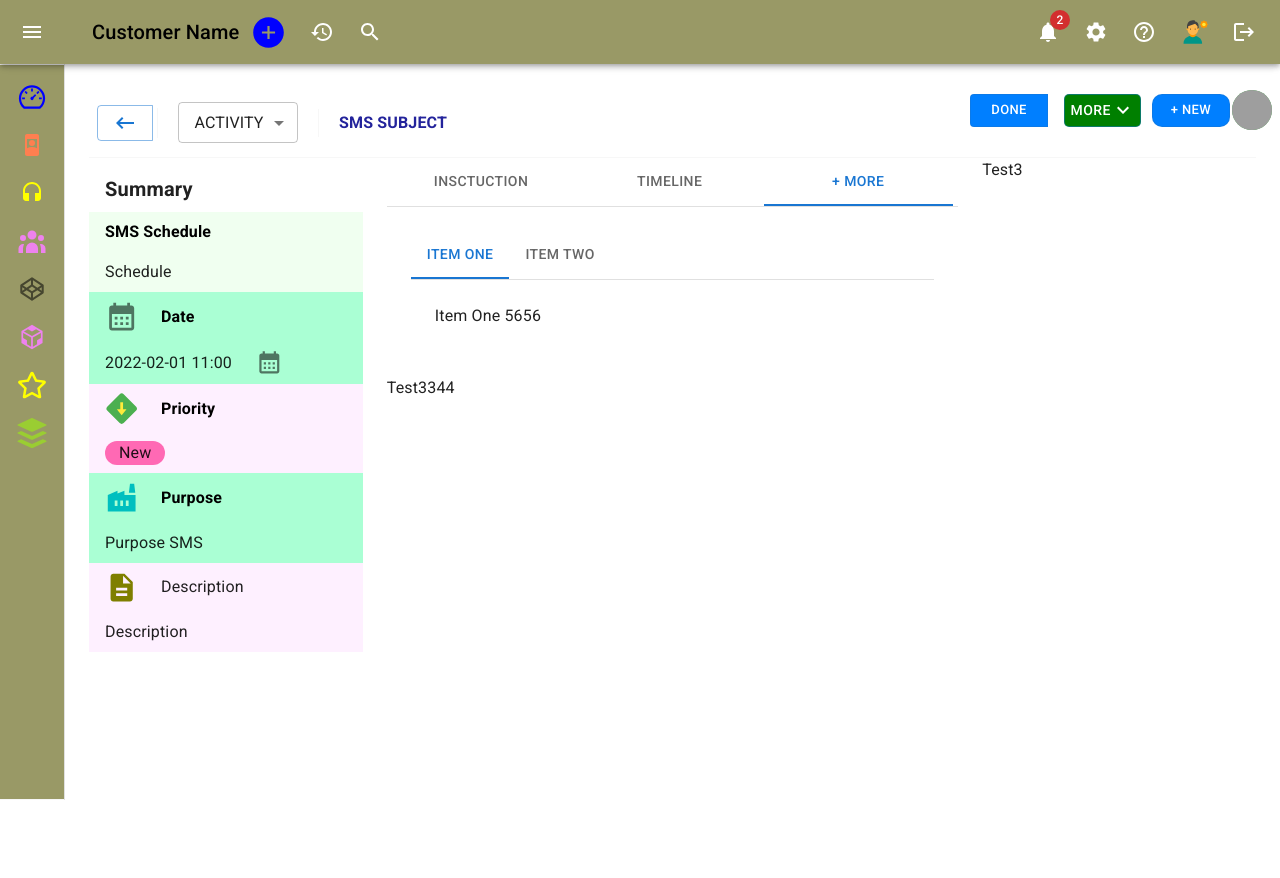
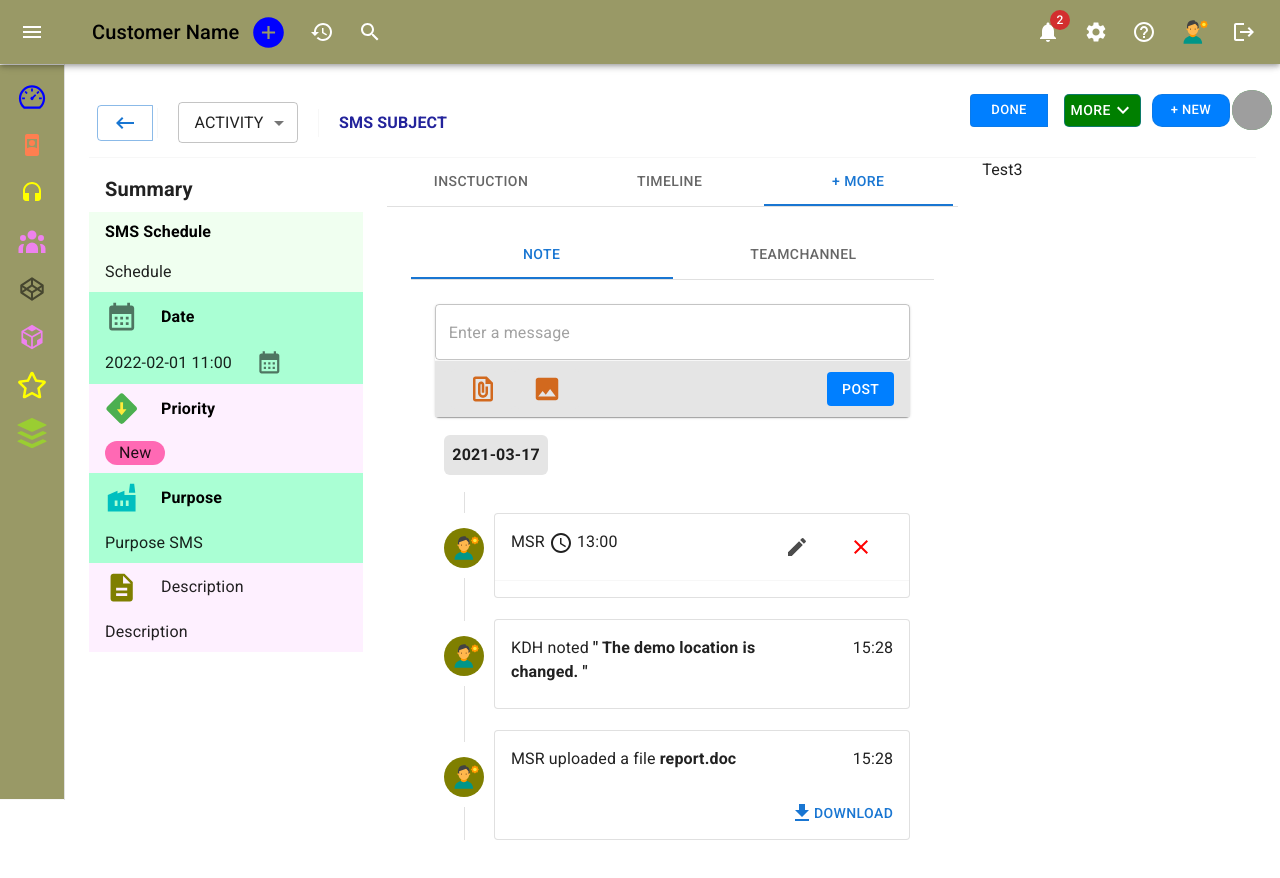
Before and after one commit to NgoThiLuu/mui-write-sms, a React (Create React App) app: page / in a window 1280 px wide. Both pictures are taken after a click on the tab "+ MORE". Shown: the top 878 px of the page. Before the commit the page ends 800 px from the top, so only its background shows below. Built offline with nearby package versions, Linux system fonts and the light colour scheme; grey boxes are pictures that could not be loaded.

Commit message:
write tab more- tab note- 23.11.22

```diff
--- a/src/pages/Style.css
+++ b/src/pages/Style.css
@@ -155,9 +155,10 @@ nav.sidebar{
 }
 
 .btn-back{
-    height: 70%  !important;
+    height: 75%  !important;
     position: absolute ;
     top: 11%;
+
 }
 
 
@@ -442,6 +443,68 @@ nav.sidebar{
 
 }
 
+.more-tab-two{
+    width: 100%;
+}
+
+.more-tab-note{
+    width: 50% !important;
+}
+
+.more-tab-teamchannel{
+    width: 50% !important;
+}
+
+.tab-more-text-content-note{
+    width: 100%;
+}
+
+.tab-more-text-paper-note{
+    background-color:#e5e5e5 !important;
+}
+
+
+.tab-more-icon-attachfile-note{
+    font-size: 30px!important;
+    color: chocolate;
+}
+.tab-more-note-btn-post{
+    display: flex;
+    justify-content: space-between;
+
+}
+
+.tab3-tab-more-btn-attachfile{
+    background-color:#e5e5e5 !important;
+    border: #e5e5e5 !important;
+
+}
+.tab-more-note-btn-post{
+    background-color:#007fff !important;
+    border: #007fff !important;
+    color: white !important;
+}
+
+.tab3-box-date{
+    border-radius: 6px !important;
+    background-color: #e5e5e5!important;
+    border: #e5e5e5 !important;
+    font-weight: bold !important;
+}
+.tab-more-note-icon-pen{
+    background-color:#ffffff !important;
+    border: #ffffff !important;
+    color:#4c4c4c !important;
+
+}
+
+.tab-more-note-icon-delete{
+    background-color:#ffffff !important;
+    border: #ffffff !important;
+    color:#ff0000 !important;
+
+}
+
 
 
 
--- a/src/pages/home.js
+++ b/src/pages/home.js
@@ -85,7 +85,10 @@ import FilledInput from '@mui/material/FilledInput';
 import DownloadIcon from '@mui/icons-material/Download';
 import MessageIcon from '@mui/icons-material/Message';
 import FilePresentIcon from '@mui/icons-material/FilePresent';
-
+import Paper from '@mui/material/Paper';
+import ImageIcon from '@mui/icons-material/Image';
+import ClearIcon from '@mui/icons-material/Clear';
+import QueryBuilderIcon from '@mui/icons-material/QueryBuilder';
 
 
 
@@ -233,11 +236,7 @@ export default function MiniDrawer() {
 
 
 
-  const content = (
-    <div>
-      {`Lorem ipsum dolor `}
-    </div>
-  );
+
 
 
   return (
@@ -690,21 +689,148 @@ export default function MiniDrawer() {
 
                     <Box sx={{ width: '100%', typography: 'body1' }}>
                       <TabContext value={valueaa}>
-                        <Box sx={{ borderBottom: 1, borderColor: 'divider' }}>
-                          <TabList onChange={handleChangetabmore} aria-label="lab API tabs example">
-                            <Tab label="Item One" value="1" />
-                            <Tab label="Item Two" value="2" />
+                        <Box className="more-tab-two" sx={{ borderBottom: 1, borderColor: 'divider' }}>
+                          <TabList onChange={handleChangetabmore} aria-label="lab API tabs example" className="more-tab-two">
+                            <Tab label="Note" value="1" className="more-tab-note" />
+                            <Tab label="TeamChannel" value="2" className="more-tab-teamchannel" />
                           </TabList>
                         </Box>
-                        <TabPanel value="1">Item One 5656</TabPanel>
-                        <TabPanel value="2">Item Two</TabPanel>
+                        <TabPanel value="1">
+                        <Box >
+                          <Paper >
+                              <OutlinedInput className="tab-more-text-content-note" placeholder="Enter a message" />
+                              <Divider />
+                              <ListItemButton className="tab-more-text-paper-note">
+                                <ListItemIcon>
+                                  <Button variant="outlined"  className="tab3-tab-more-btn-attachfile"><FilePresentIcon className="tab-more-icon-attachfile-note" ></FilePresentIcon></Button>
+                                  <Button variant="outlined" className="tab3-tab-more-btn-attachfile"><ImageIcon className="tab-more-icon-attachfile-note" ></ImageIcon></Button>
+                                </ListItemIcon>
+                                <ListItemText primary=" " />
+                                <Button variant="outlined" className="tab-more-note-btn-post">Post</Button>
+                              </ListItemButton>
+                          </Paper>
+                        </Box>
 
+
+
+
+
+
+                        <Box >
+                          <Grid container >
+                            <Divider  orientation="vertical" flexItem  >
+                              <Box  sx={{ p: 1, my: 1, border: '1px solid' }} className="tab3-box-date" >
+                                  2021-03-17
+                              </Box>
+                            </Divider>
+                            <Grid item xs>
+                            </Grid>
+                          </Grid>
+                        </Box>
+
+
+                        <Box >
+                          <Grid container >
+                            <Divider  orientation="vertical" flexItem component="li" >
+                                <Avatar className="tab2-box-pen">
+                                <IconButton
+                                  size="large"
+                                  aria-haspopup="true"
+                                  color="inherit"
+                                >
+                                  <FcPortraitMode />
+                                </IconButton>
+                                </Avatar>
+                            </Divider>
+                            <Grid item xs>
+                              <Card variant="outlined" className="tab2-card2-template">
+                              <React.Fragment className="card-insctuction">
+                                <CardContent className="content-card">
+                                    <Typography>MSR  <QueryBuilderIcon></QueryBuilderIcon> 13:00</Typography>
+                                    <Typography className="text-template-content-hour" >
+                                      <Button variant="outlined" className="tab-more-note-icon-pen"><CreateIcon></CreateIcon></Button>
+                                      <Button variant="outlined" className="tab-more-note-icon-delete"><ClearIcon></ClearIcon></Button>
+                                    </Typography>
+
+                                </CardContent>
+                                <Divider/>
+                                <CardActions className="content-card">
+
+                                </CardActions>
+                              </React.Fragment>
+                              </Card>
+                            </Grid>
+                          </Grid>
+                        </Box>
+
+                        <Box >
+                          <Grid container >
+                            <Divider  orientation="vertical" flexItem component="li" >
+                                <Avatar className="tab2-box-pen">
+                                  <IconButton
+                                    size="large"
+                                    aria-haspopup="true"
+                                    color="inherit"
+                                  >
+                                    <FcPortraitMode />
+                                  </IconButton>
+                                </Avatar>
+                            </Divider>
+                            <Grid item xs>
+                              <Card variant="outlined" className="tab2-card2-template">
+                              <React.Fragment className="card-insctuction">
+                                <CardContent className="content-card">
+                                    <Typography>KDH noted <b>" The demo location is changed. "</b> </Typography>
+                                    <Typography className="text-template-content-hour" >15:28</Typography>
+                                </CardContent>
+                              </React.Fragment>
+                              </Card>
+                            </Grid>
+                          </Grid>
+                        </Box>
+
+                        <Box >
+                        <Grid container >
+                          <Divider  orientation="vertical" flexItem component="li" >
+                              <Avatar className="tab2-box-pen">
+                                <IconButton
+                                  size="large"
+                                  aria-haspopup="true"
+                                  color="inherit"
+                                >
+                                  <FcPortraitMode />
+                                </IconButton>
+                              </Avatar>
+                          </Divider>
+                          <Grid item xs>
+                            <Card variant="outlined" className="tab2-card2-template">
+                            <React.Fragment className="card-insctuction">
+                              <CardContent className="content-card">
+                                  <Typography>MSR uploaded a file <b>report.doc</b></Typography>
+                                  <Typography>15:28</Typography>
+                              </CardContent>
+                              <CardActions className="download-file-tab2">
+                                  <Button variant="text" className="download-file"><DownloadIcon></DownloadIcon>Download</Button>
+                              </CardActions>
+                            </React.Fragment>
+                            </Card>
+                          </Grid>
+                        </Grid>
+                        </Box>
+
+
+
+
+
+
+                        </TabPanel>
+                        <TabPanel value="2">TeamChannel</TabPanel>
                       </TabContext>
                     </Box>
                   </TabPanel>
                 </TabContext>
             </Box>
-            <Typography>Test3344</Typography>
+
           </Col>
           <Col sm={12} md={12} lg={3}>
             <Typography>Test3</Typography>
```
